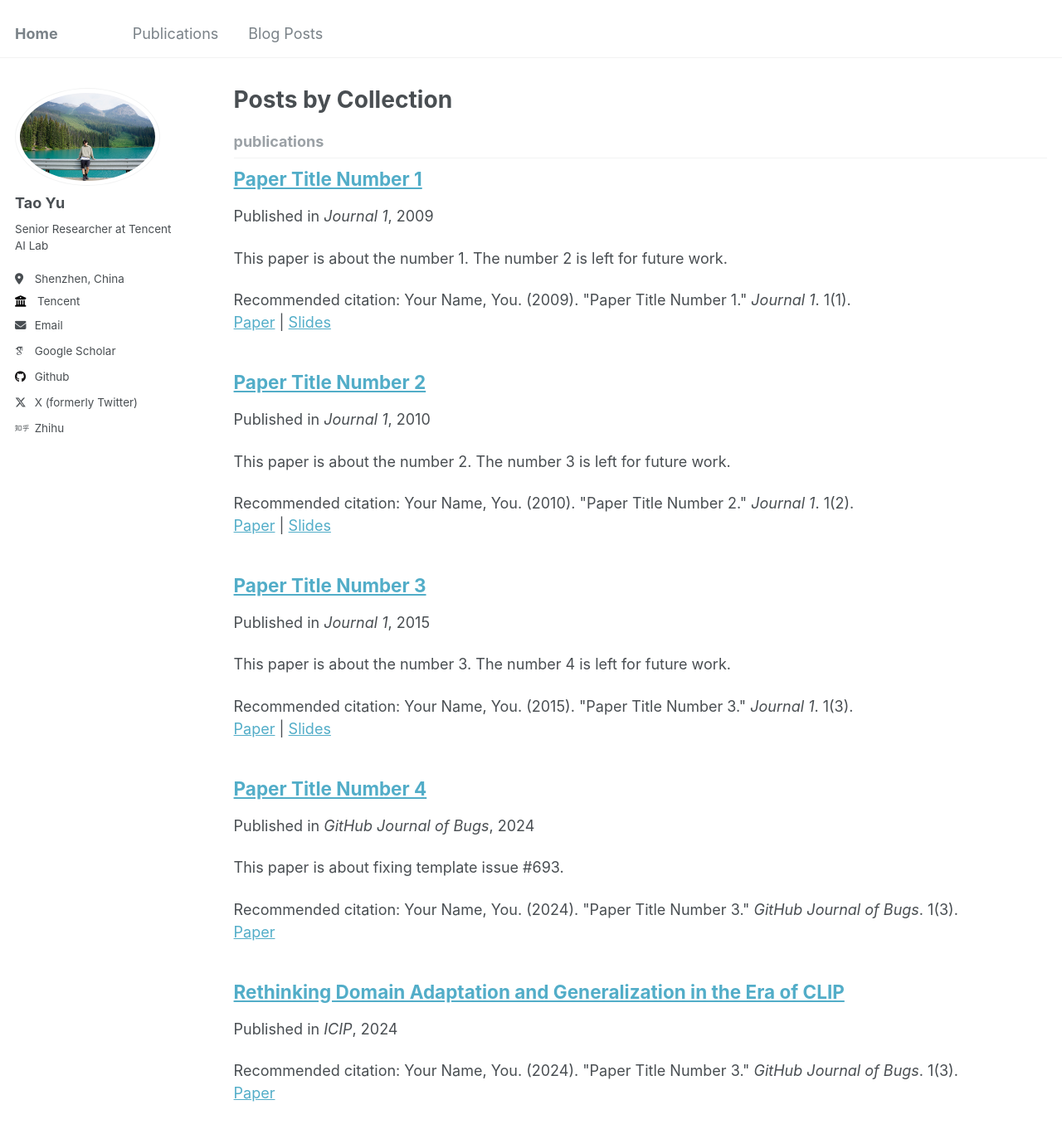
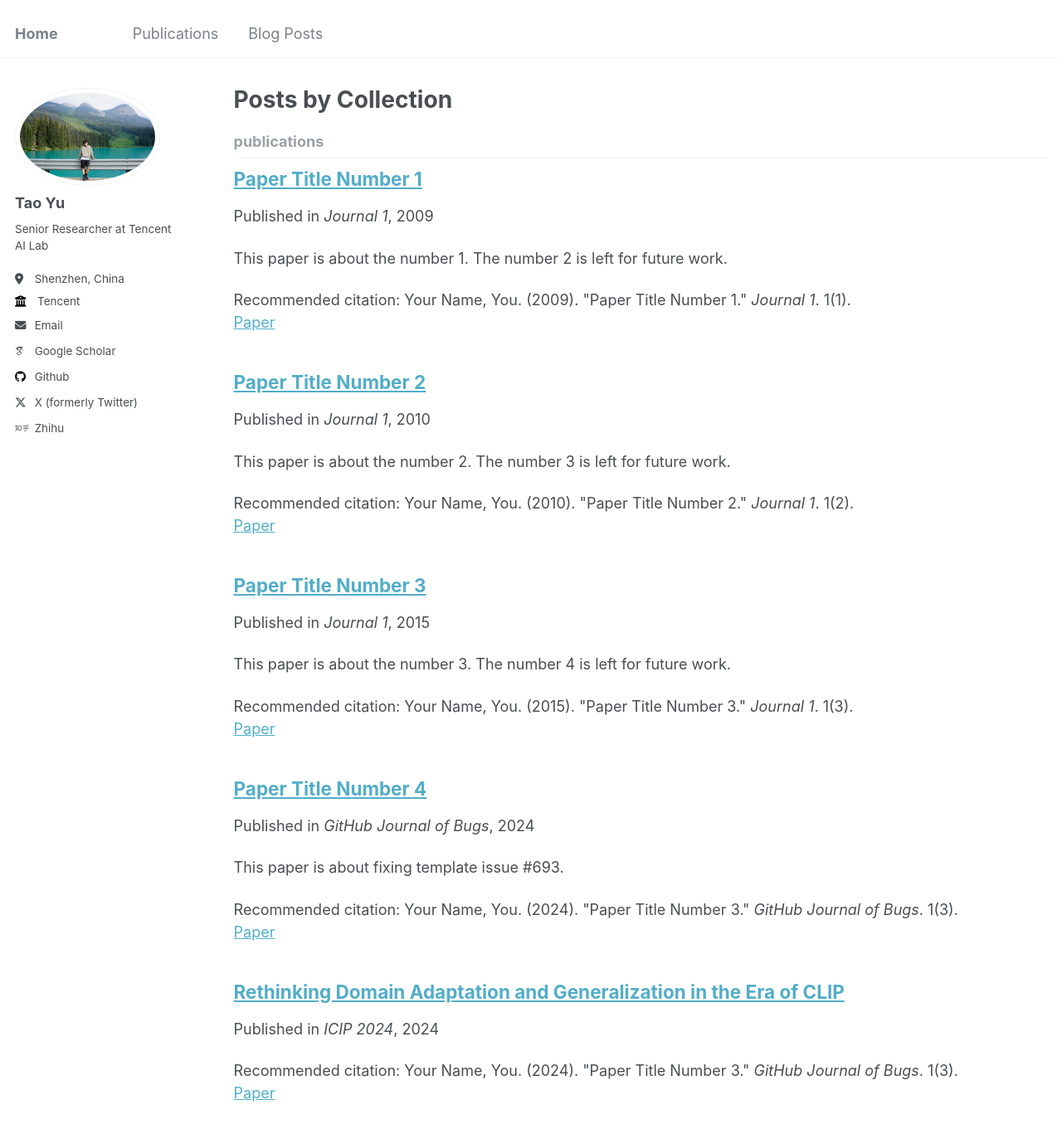
Before and after one commit to geekyutao/geekyutao.github.io, a Jekyll site: the page built from _pages/collection-archive.html, in a window 1280 px wide and 1400 px high. Shown: the top 1367 px of the window at 83% size. Built offline with Jekyll 4.4.1, drawn with Linux system fonts in a browser that asks for light colours; some web fonts are replaced.

Commit message:
initialize

```diff
--- a/_includes/archive-single.html
+++ b/_includes/archive-single.html
@@ -52,18 +52,26 @@
     <p class="archive__item-excerpt" itemprop="description"><p>{{ post.excerpt | markdownify | remove: '<p>' | remove: '</p>' }}<strong><a href="{{ base_path }}{{ post.url }}" rel="permalink"> Read more</a></strong></p></p>
     {% endif %}
 
-    {% if post.citation and post.paperurl and post.slidesurl %}
-      <p>Recommended citation: {{ post.citation }}<br /><a href="{{ post.paperurl }}">Paper</a> | <a href="{{ post.slidesurl }}">Slides</a></p>
+    {% if post.citation and post.paperurl and post.slidesurl and post.codeurl and post.projecturl %}
+      <p>Recommended citation: {{ post.citation }}<br /><a href="{{ post.paperurl }}">Paper</a> | <a href="{{ post.slidesurl }}">Slides</a> | <a href="{{ post.codeurl }}">Code</a> | <a href="{{ post.projecturl }}">Project</a></p>
     {% elsif post.citation and post.paperurl %}
       <p>Recommended citation: {{ post.citation }}<br /><a href="{{ post.paperurl }}">Paper</a></p>
     {% elsif post.citation and post.slidesurl %}
       <p>Recommended citation: {{ post.citation }}<br /><a href="{{ post.slidesurl }}">Slides</a></p>
+    {% elsif post.citation and codeurl %}
+      <p>Recommended citation: {{ post.citation }}<br /><a href="{{ codeurl }}">Code</a></p>
+    {% elsif post.citation and projecturl %}
+      <p>Recommended citation: {{ post.citation }}<br /><a href="{{ projecturl }}">Project</a></p>
     {% elsif post.citation %}
       <p>Recommended citation: {{ post.citation }}</p>
     {% elsif post.paperurl %}
       <p><a href=" {{ post.paperurl }} ">Paper</a></p>
     {% elsif post.slidesurl %}
       <p>Download <a href="{{ post.slidesurl }}">Slides</a></p></p>
+    {% elsif post.codeurl %}
+      <p>Download <a href="{{ post.codeurl }}">Code</a></p></p>
+    {% elsif post.projecturl %}
+      <p>Download <a href="{{ post.projecturl }}">Project</a></p></p>
     {% endif %}
 
   </article>
--- a/_publications/2024-07-21-paper-title-number-1.md
+++ b/_publications/2024-07-21-paper-title-number-1.md
@@ -4,7 +4,7 @@
 permalink: /publication/2024-07-21-rethinking-domain-adaptation-and-generalization-in-the-era-of-clip
 # excerpt: 'This paper is about fixing template issue #693.'
 date: 2024-07-21
-venue: 'ICIP'
+venue: 'ICIP 2024'
 paperurl: 'https://arxiv.org/pdf/2407.15173'
 citation: 'Your Name, You. (2024). &quot;Paper Title Number 3.&quot; <i>GitHub Journal of Bugs</i>. 1(3).'
 ---
```
